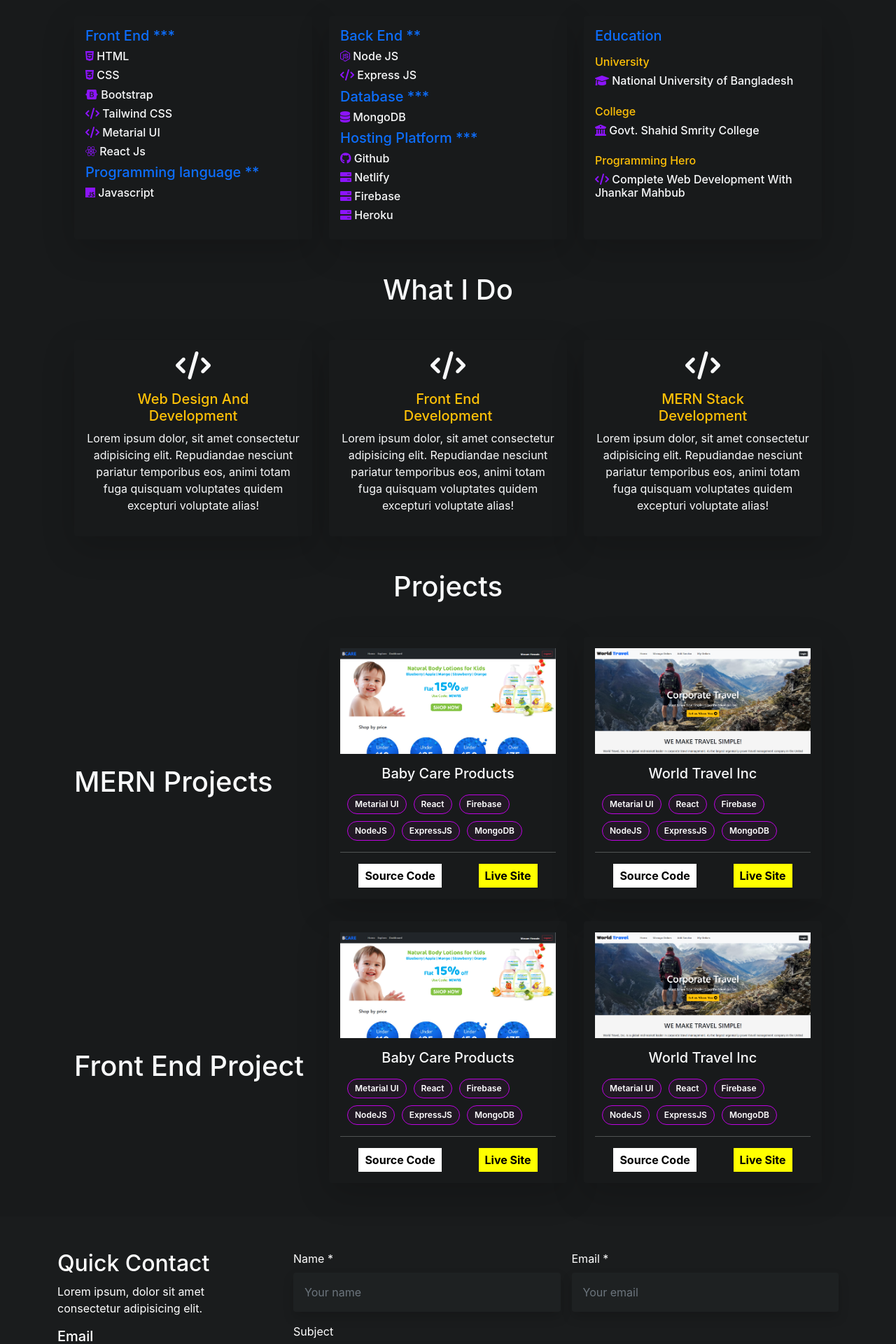
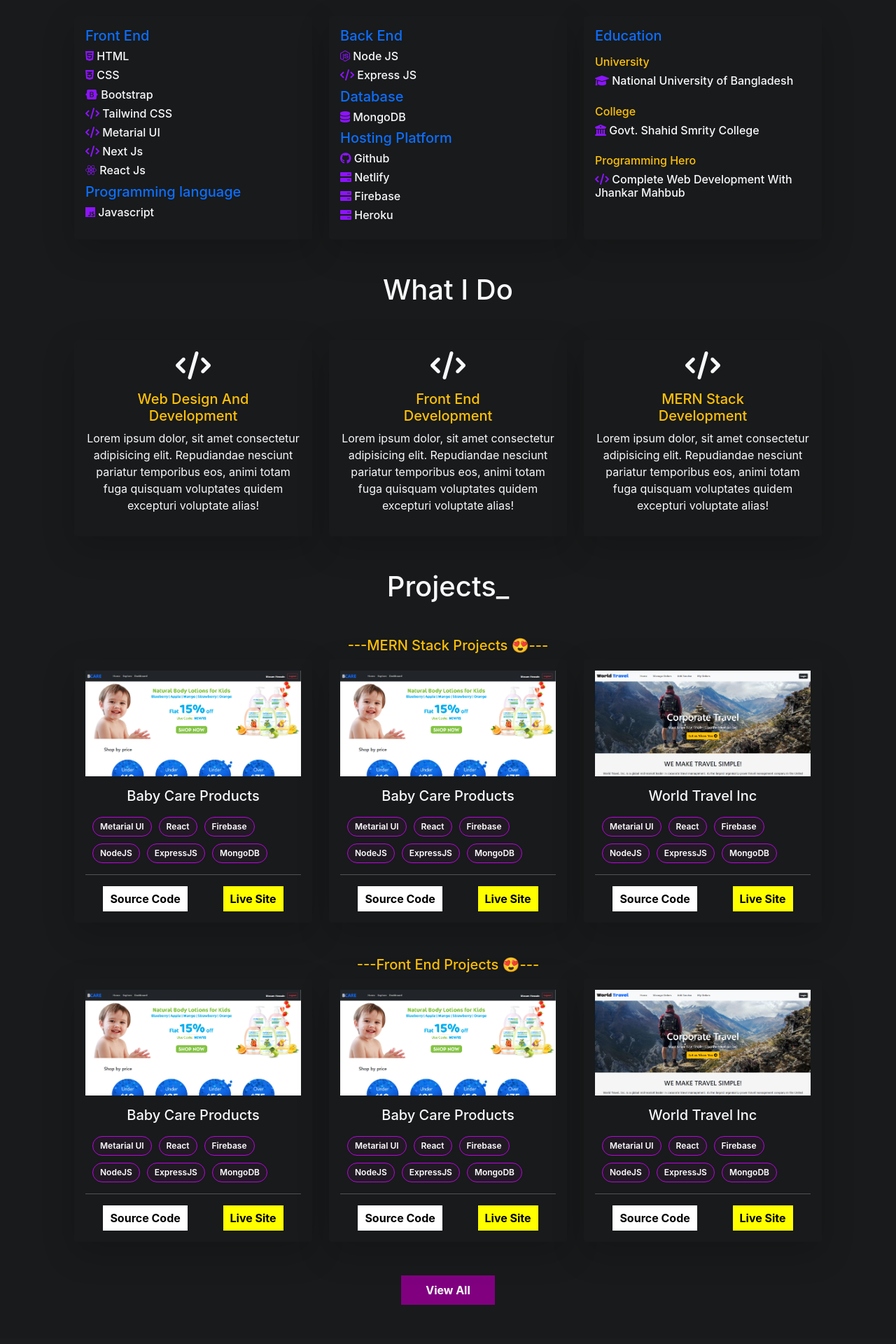
Before and after one commit to masum691/masum-portfolio, a React (Create React App) app: page / in a window 1280 px wide. Shown: the part 1220-3140 px from the top of the page at 70% size. Built offline with nearby package versions, Linux system fonts and the light colour scheme; a web font is replaced by a local one.

Commit message:
projects and footer

```diff
--- /dev/null
+++ b/src/Pages/Home/Footer/Footer.js
@@ -0,0 +1,11 @@
+import React from 'react';
+
+const Footer = () => {
+    return (
+        <div>
+            <p className="text-light text-center py-4">&#169; 2021 Md Masum All Rights Reserved</p>
+        </div>
+    );
+};
+
+export default Footer;
--- a/src/Pages/Home/Home/Home.js
+++ b/src/Pages/Home/Home/Home.js
@@ -3,6 +3,7 @@
 import About from '../About/About';
 import Banner from '../Banner/Banner';
 import Contact from '../Contact/Contact';
+import Footer from '../Footer/Footer';
 import Projects from '../Projects/Projects';
 import Services from '../Services/Services';
 import TechSkills from '../TechSkills/TechSkills';
@@ -17,6 +18,7 @@
             <Services></Services>
             <Projects></Projects>
             <Contact></Contact>
+            <Footer></Footer>
         </div>
     );
 };
--- a/src/Pages/Home/Projects/Projects.css
+++ b/src/Pages/Home/Projects/Projects.css
@@ -15,16 +15,42 @@
     background-color: rgba(128, 0, 128, 0.356);
 }
 .source-btn{
-    border: 1px solid white;
+    border: 2px solid white;
     background-color: white;
     color: rgb(0, 0, 0);
     font-weight: bold;
     padding: 4px 8px;
+    transition: .5s;
+}
+.source-btn:hover{
+    border: 2px solid white;
+    background-color: rgba(255, 255, 255, 0);
+    color: rgb(255, 255, 255);
 }
 .live-site-btn{
-    border: 1px solid yellow;
+    border: 2px solid yellow;
     background-color: yellow;
     color: rgb(0, 0, 0);
     font-weight: bold;
     padding: 4px 8px;
+    transition: .5s;
 }
+.live-site-btn:hover{
+    border: 2px solid yellow;
+    background-color: rgba(255, 255, 0, 0);
+    color: yellow;
+}
+.view-all-btn{
+    border: 3px dotted purple;
+    background-color: purple;
+    padding: 6px 32px;
+    font-weight: bold;
+    color: white;
+    transition: .5s;
+}
+.view-all-btn:hover{
+    border: 3px solid purple;
+    background-color: rgba(165, 15, 179, 0.205);
+    border-radius: 40px;
+    color: rgb(247, 235, 235);
+}
--- a/src/Pages/Home/Projects/Projects.js
+++ b/src/Pages/Home/Projects/Projects.js
@@ -4,15 +4,19 @@
 import './Projects.css'
 
 const Projects = () => {
+    const handleViewAllButton = e => {
+        e.preventDefault()
+        alert('More projects will be added soon')
+    }
     return (
+        <div>
             <div className="tech-color background-tech">
                 <div className="my-5">
-                <h1 className="container mb-5 text-center text-light">Projects</h1>
+                    <h1 className="container mb-5 text-light text-center">Projects_</h1>
+                    <h5 className="text-warning text-center">---MERN Stack Projects 😍---</h5>
                     <div class="row row-cols-1 row-cols-md-3 g-4 container mx-auto align-items-center">
-                    <div class="col mb-2">
-                        <h1 className="text-light mt-5">MERN Projects</h1>
-                    </div>
-                    <div class="col mb-2">
+
+                        <div class="col">
                             <div class="card h-100 px-3 pt-3 border-0 shadow-lg third-card text-light">
                                 <img className="img-fluid" src={projectOne} alt="" />
                                 <h5 className="text-center mt-3">Baby Care Products</h5>
@@ -25,23 +29,6 @@
                                     <button className="live-site-btn">Live Site</button>
                                 </div>
                             </div>
-                    </div>
-                    <div class="col mb-2">
-                        <div class="card h-100 px-3 pt-3 border-0 shadow-lg third-card text-light">
-                            <img className="img-fluid" src={projectTwo} alt="" />
-                            <h5 className="text-center mt-3">World Travel Inc</h5>
-                            <div>
-                                <button className="project-btn">Metarial UI</button><button className="project-btn">React</button><button className="project-btn">Firebase</button><button className="project-btn">NodeJS</button><button className="project-btn">ExpressJS</button><button className="project-btn">MongoDB</button>
-                            </div>
-                            <hr />
-                            <div className="mb-3 d-flex justify-content-around">
-                                <button className="source-btn">Source Code</button>
-                                <button className="live-site-btn">Live Site</button>
-                            </div>
-                        </div>
-                    </div>
-                    <div class="col">
-                        <h1 className="text-light mt-5">Front End Project</h1>
                         </div>
                         <div class="col">
                             <div class="card h-100 px-3 pt-3 border-0 shadow-lg third-card text-light">
@@ -75,6 +62,61 @@
                     </div>
                 </div>
             </div>
+            <div className="tech-color background-tech">
+                <div className="my-5">
+                <h5 className="text-warning text-center">---Front End Projects 😍---</h5>
+                    <div class="row row-cols-1 row-cols-md-3 g-4 container mx-auto align-items-center">
+
+                        <div class="col">
+                            <div class="card h-100 px-3 pt-3 border-0 shadow-lg third-card text-light">
+                                <img className="img-fluid" src={projectOne} alt="" />
+                                <h5 className="text-center mt-3">Baby Care Products</h5>
+                                <div>
+                                    <button className="project-btn">Metarial UI</button><button className="project-btn">React</button><button className="project-btn">Firebase</button><button className="project-btn">NodeJS</button><button className="project-btn">ExpressJS</button><button className="project-btn">MongoDB</button>
+                                </div>
+                                <hr />
+                                <div className="mb-3 d-flex justify-content-around">
+                                    <button className="source-btn">Source Code</button>
+                                    <button className="live-site-btn">Live Site</button>
+                                </div>
+                            </div>
+                        </div>
+                        <div class="col">
+                            <div class="card h-100 px-3 pt-3 border-0 shadow-lg third-card text-light">
+                                <img className="img-fluid" src={projectOne} alt="" />
+                                <h5 className="text-center mt-3">Baby Care Products</h5>
+                                <div>
+                                    <button className="project-btn">Metarial UI</button><button className="project-btn">React</button><button className="project-btn">Firebase</button><button className="project-btn">NodeJS</button><button className="project-btn">ExpressJS</button><button className="project-btn">MongoDB</button>
+                                </div>
+                                <hr />
+                                <div className="mb-3 d-flex justify-content-around">
+                                    <button className="source-btn">Source Code</button>
+                                    <button className="live-site-btn">Live Site</button>
+                                </div>
+                            </div>
+                        </div>
+                        <div class="col">
+                            <div class="card h-100 px-3 pt-3 border-0 shadow-lg third-card text-light">
+                                <img className="img-fluid" src={projectTwo} alt="" />
+                                <h5 className="text-center mt-3">World Travel Inc</h5>
+                                <div>
+                                    <button className="project-btn">Metarial UI</button><button className="project-btn">React</button><button className="project-btn">Firebase</button><button className="project-btn">NodeJS</button><button className="project-btn">ExpressJS</button><button className="project-btn">MongoDB</button>
+                                </div>
+                                <hr />
+                                <div className="mb-3 d-flex justify-content-around">
+                                    <button className="source-btn">Source Code</button>
+                                    <button className="live-site-btn">Live Site</button>
+                                </div>
+                            </div>
+                        </div>
+
+                    </div>
+                    <div className="text-center mt-5">
+                    <button className="view-all-btn" onClick={handleViewAllButton}>View All</button>
+                    </div>
+                </div>
+            </div>
+        </div>
     );
 };
 
--- a/src/Pages/Home/TechSkills/TechSkills.js
+++ b/src/Pages/Home/TechSkills/TechSkills.js
@@ -9,25 +9,26 @@
                 <div class="row row-cols-1 row-cols-md-3 g-4 container mx-auto">
                     <div class="col">
                         <div class="card h-100  px-3 pt-3 border-0 shadow first-card shadow-lg text-light">
-                            <h5 className="text-primary">Front End ***</h5>
+                            <h5 className="text-primary">Front End</h5>
                             <h6><i class="fab fa-html5 skill-icon"></i> HTML</h6>
                             <h6><i class="fab fa-css3-alt skill-icon"></i> CSS</h6>
                             <h6><i class="fab fa-bootstrap skill-icon"></i> Bootstrap</h6>
                             <h6><i class="fas fa-code skill-icon"></i> Tailwind CSS</h6>
                             <h6><i class="fas fa-code skill-icon"></i> Metarial UI </h6>
+                            <h6><i class="fas fa-code skill-icon"></i> Next Js</h6>
                             <h6><i class="fab fa-react skill-icon"></i> React Js</h6>
-                            <h5 className="text-primary">Programming language **</h5>
+                            <h5 className="text-primary">Programming language</h5>
                             <h6><i class="fab fa-js skill-icon"></i> Javascript</h6>
                         </div>
                     </div>
                     <div class="col">
                         <div class="card h-100  px-3 py-3 border-0 shadow-lg text-light second-card">
-                            <h5 className="text-primary">Back End **</h5>
+                            <h5 className="text-primary">Back End</h5>
                             <h6><i class="fab fa-node-js skill-icon"></i> Node JS</h6>
                             <h6><i class="fas fa-code skill-icon"></i> Express JS</h6>
-                            <h5 className="text-primary">Database ***</h5>
+                            <h5 className="text-primary">Database</h5>
                             <h6><i class="fas fa-database skill-icon"></i> MongoDB</h6>
-                            <h5 className="text-primary">Hosting Platform ***</h5>
+                            <h5 className="text-primary">Hosting Platform</h5>
                             <h6><i class="fab fa-github skill-icon"></i> Github</h6>
                             <h6><i class="fas fa-server skill-icon"></i> Netlify</h6>
                             <h6><i class="fas fa-server skill-icon"></i> Firebase</h6>
```
Also changed, not shown: src/Pages/Home/Footer/Footer.css (added). Lines whose indentation alone changed are shown as unchanged.
